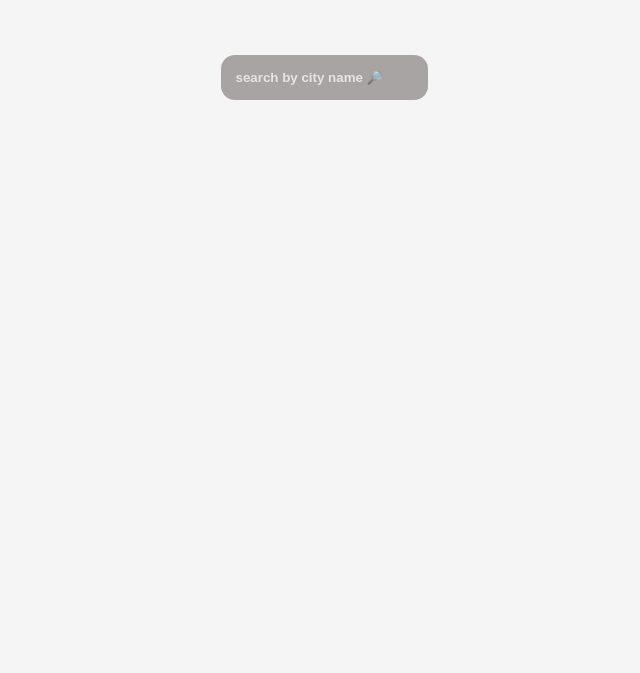
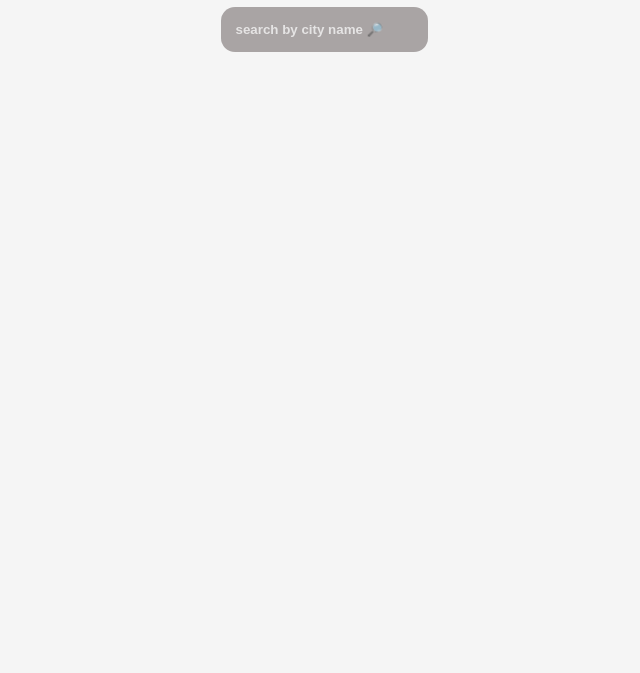
Before and after one commit to navneet-Singh13/weather_api, a plain HTML site: page index.html in a window 1280 px wide. Shown: the part 127-800 px from the top of the page, without its empty margins (316-956 px from the left). Drawn offline with Linux system fonts and the light colour scheme; a web font is replaced by a local one.

Commit message:
Update style.css

```diff
--- a/style.css
+++ b/style.css
@@ -6,7 +6,7 @@
 body{
 
    background: whitesmoke;
-    padding: 2.5rem;
+
 }
 .header{
    color: black !important;
```
